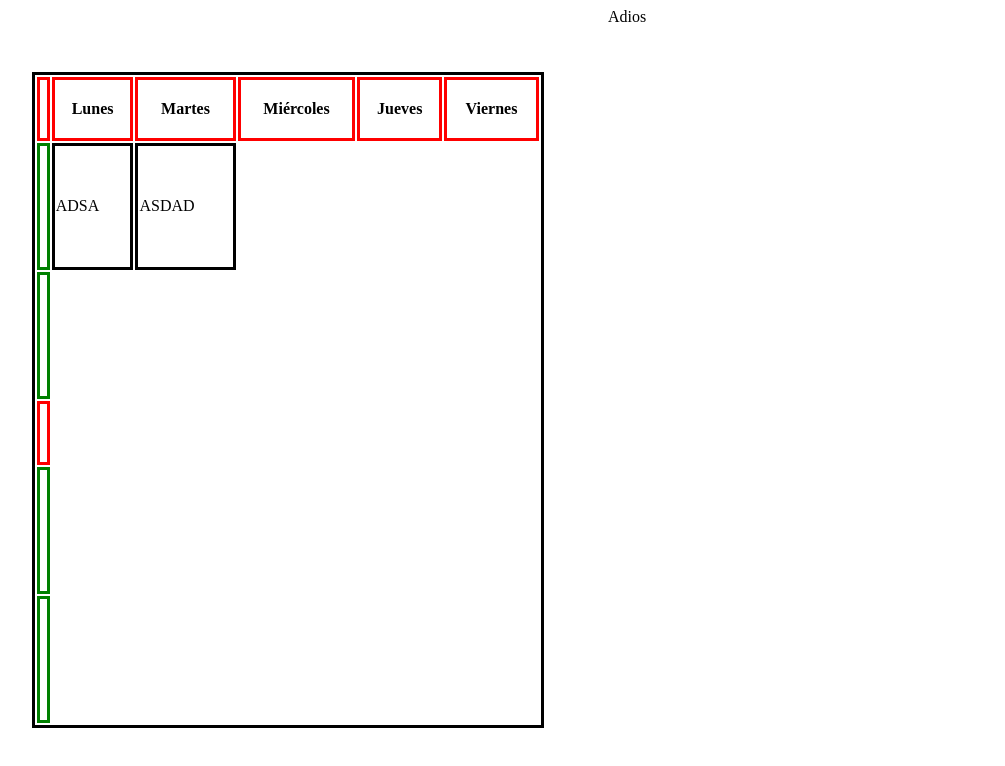
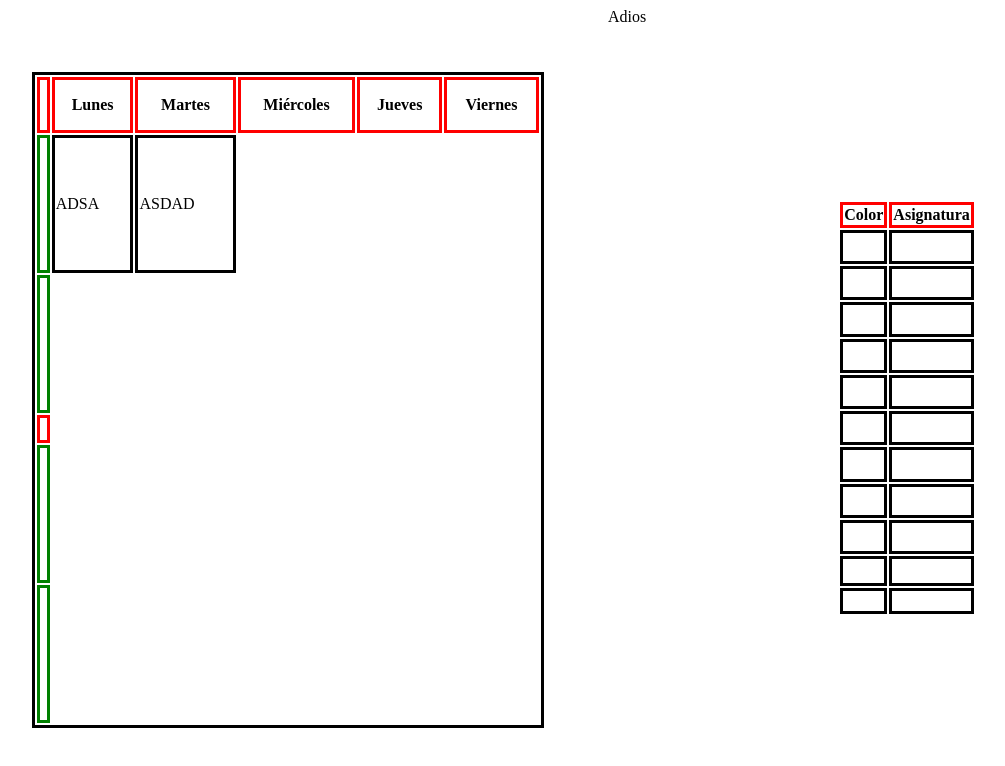
Before and after one commit to Eduu115/Marcas_EJ04_HorariosClase, a plain HTML site: page index.html in a window 1280 px wide. Shown: the whole page, without its empty margins (32-1037 px from the left). Drawn offline with Linux system fonts and the light colour scheme.

Commit message:
add a second table with some style relation

```diff
--- a/index.html
+++ b/index.html
@@ -15,7 +15,7 @@
 
 
         <div id="horario">
-            <table>
+            <table id="tabla-horario">
 
                 <tr id="dias">
                      <th></th> <th>Lunes</th> <th>Martes</th> <th>Miércoles</th> <th>Jueves</th> <th>Viernes</th>
@@ -47,6 +47,46 @@
 
         <div id="lista">
             Adios
+            <table id="tabla-lista">
+
+                <tr>
+                    <th>Color</th> <th>Asignatura</th>
+                </tr>
+                <tr>
+                    <td><img id="indice" alt=""></td> <td> </td>
+                </tr>
+                <tr>
+                    <td><img id="indice" alt=""></td> <td> </td>
+                </tr>
+                <tr>
+                    <td><img id="indice" alt=""></td> <td> </td>
+                </tr>
+                <tr>
+                    <td><img id="indice" alt=""></td> <td> </td>
+                </tr>
+                <tr>
+                    <td><img id="indice" alt=""></td> <td> </td>
+                </tr>
+                <tr>
+                    <td><img id="indice" alt=""></td> <td> </td>
+                </tr>
+                <tr>
+                    <td><img id="indice" alt=""></td> <td> </td>
+                </tr>
+                <tr>
+                    <td><img id="indice" alt=""></td> <td> </td>
+                </tr>
+                <tr>
+                    <td><img id="indice" alt=""></td> <td> </td>
+                </tr>
+                <tr>
+                    <td><img id="indice" alt=""></td> <td> </td>
+                </tr>
+                <tr>
+                    <td><img id="indice" alt=""></td> <td> </td>
+                </tr>
+
+            </table>
         </div>
 
 
--- a/style.css
+++ b/style.css
@@ -16,17 +16,21 @@ div{
     height: 100%;
     display: flex;
 }
-table{
+table#tabla-horario{
     border: solid black;
     margin: 10%;
     height: 41rem;
     width: 60rem;
 }
+table#tabla-lista{
+    margin: 30% ;
+
+}
 
 th,td#recreo{
     top: 2%;
     border: solid red;
-    height: 5%;
+    height: 2%;
 
 }
 td{
```
